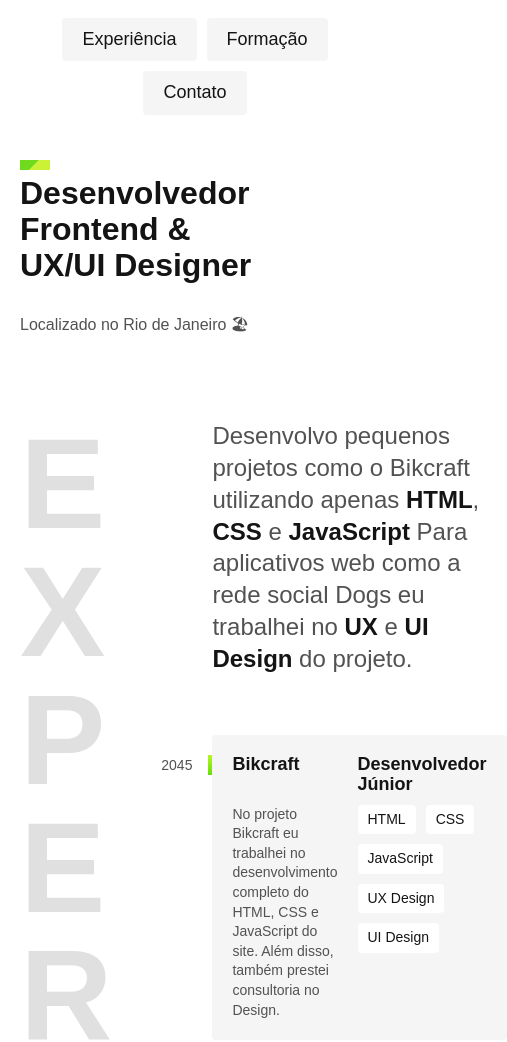
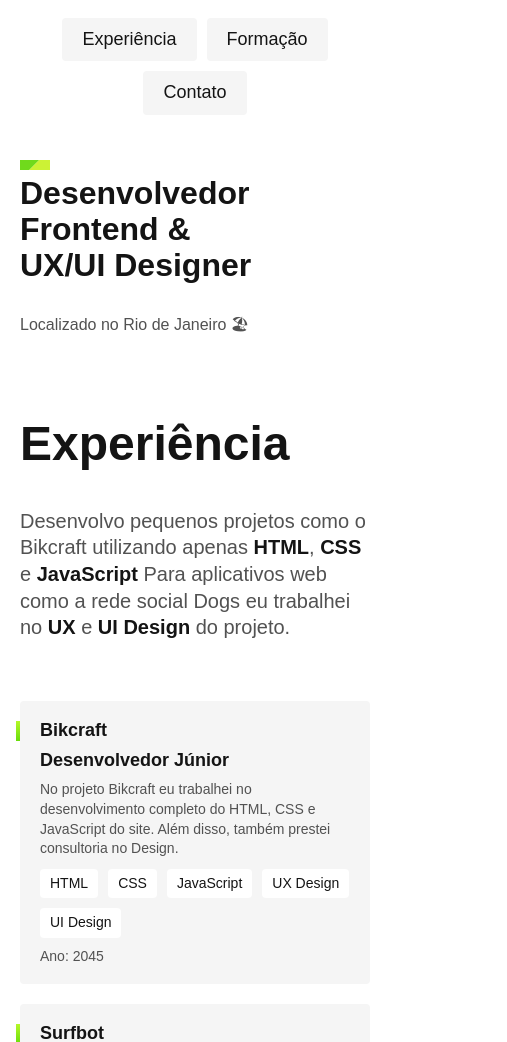
Before and after one commit to rvianadev/portfolio-origamid, a plain HTML site: page index.html in a window 390 px wide. Shown: the part 80-1122 px from the top of the page, 507 px wide, since content can reach past the window. Drawn offline with Linux system fonts and the light colour scheme.

Commit message:
style: experiencia responsive layout finished

```diff
--- a/css/experiencia.css
+++ b/css/experiencia.css
@@ -81,3 +81,35 @@
   background-color: #ffffff;
   padding: 5px 10px;
 }
+
+@media screen and (max-width: 800px) {
+  .experiencia {
+    grid-template-columns: 1fr;
+    gap: 40px;
+  }
+
+  .experiencia .subtitulo {
+    color: #141414;
+  }
+
+  .experiencia-texto {
+    font-size: 1.25rem;
+  }
+
+  .empresa-ano {
+    position: initial;
+    order: 1;
+    width: initial;
+    text-align: left;
+  }
+
+  .empresa-ano::before {
+    content: "Ano: ";
+  }
+}
+
+@media screen and (max-width: 400px) {
+  .empresa {
+    grid-template-columns: 1fr;
+  }
+}
--- a/css/global.css
+++ b/css/global.css
@@ -30,3 +30,11 @@ img {
   word-break: break-all;
   max-width: 4ch;
 }
+
+@media screen and (max-width: 800px) {
+  .subtitulo {
+    font-size: 3rem;
+    text-transform: capitalize;
+    max-width: initial;
+  }
+}
```
